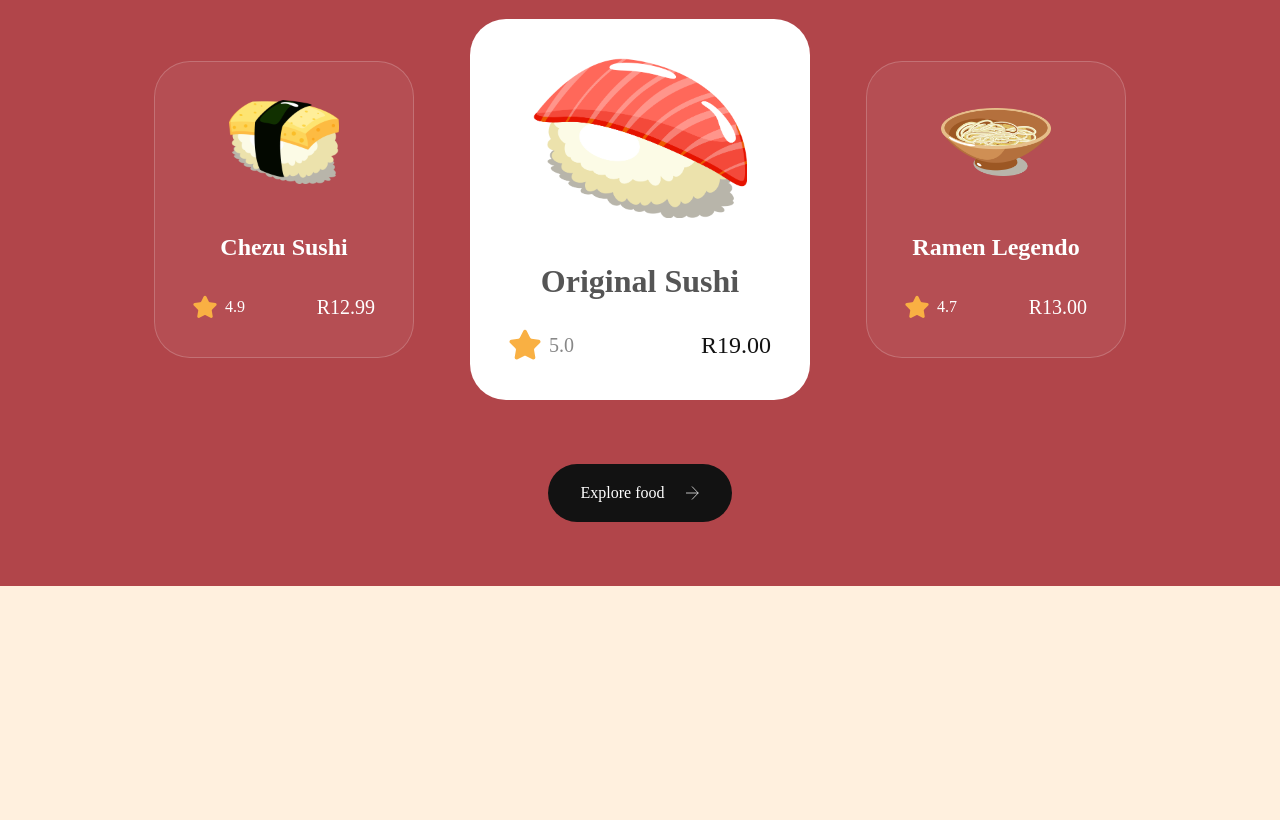
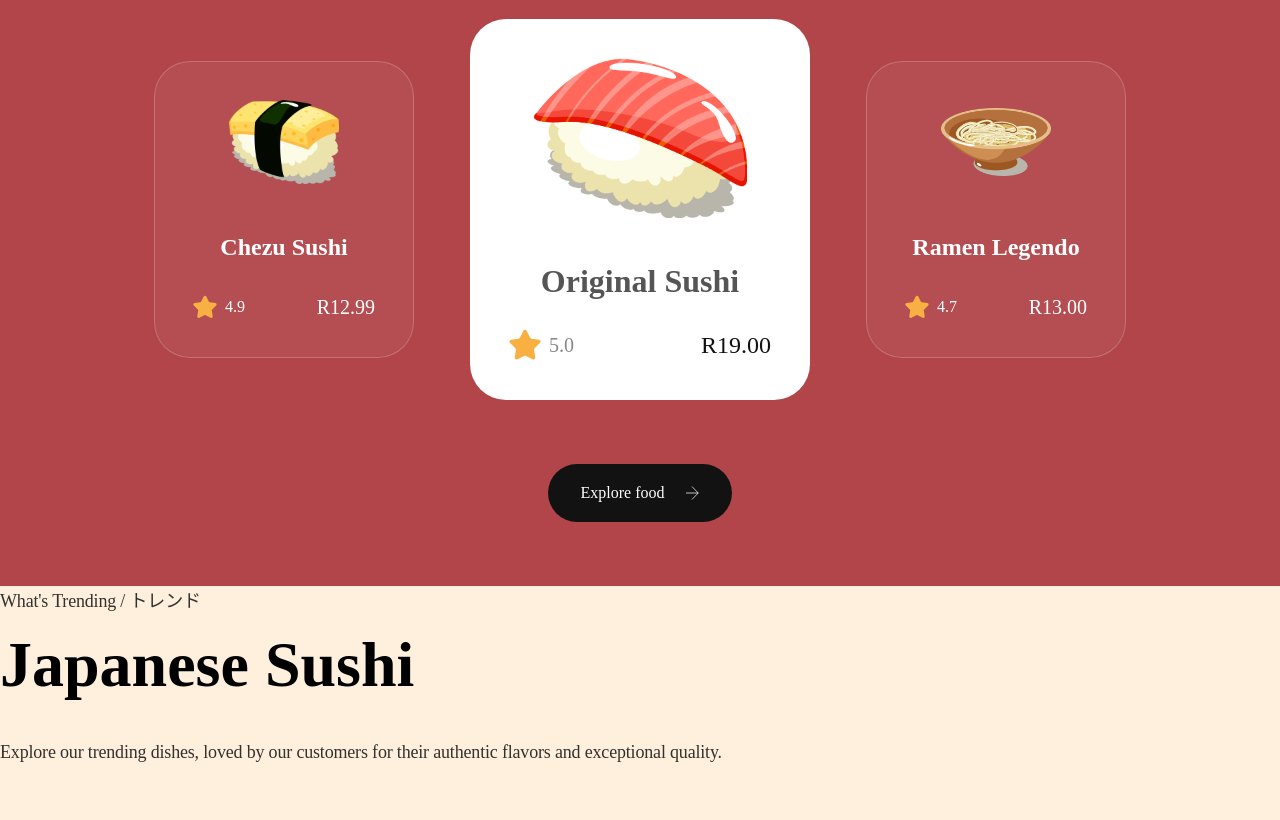
Before and after one commit to DevNtokozo/Sushi, a website built with Vite: page index.html in a window 1280 px wide. Shown: the part 1808-2628 px from the top of the page. Before the commit the page ends 2394 px from the top, so only its background shows below. Built offline with nearby package versions, Linux system fonts and the light colour scheme; files whose address does not match are found by name.

Commit message:
Busy with trending section

```diff
--- a/index.html
+++ b/index.html
@@ -173,6 +173,22 @@
     </button>
   </section>
 
+  <section class="trending" id="food">
+    <div class="trending__content" data-aos="fade-right">
+      <p class="sushi__subtitle">What's Trending / トレンド</p>
+      <h3 class="sushi__title">Japanese Sushi</h3>
+      <p class="sushi__description">Explore our trending dishes, loved by our customers for their authentic flavors and exceptional quality.</p>
+
+      <ul class="trending__list" flex-between>
+        <li>
+
+        </li>
+      </ul>
+
+    </div>
+
+  </section>
+
   <script src="js/script.js" type="module"></script>
 </body>
 </html>
```
